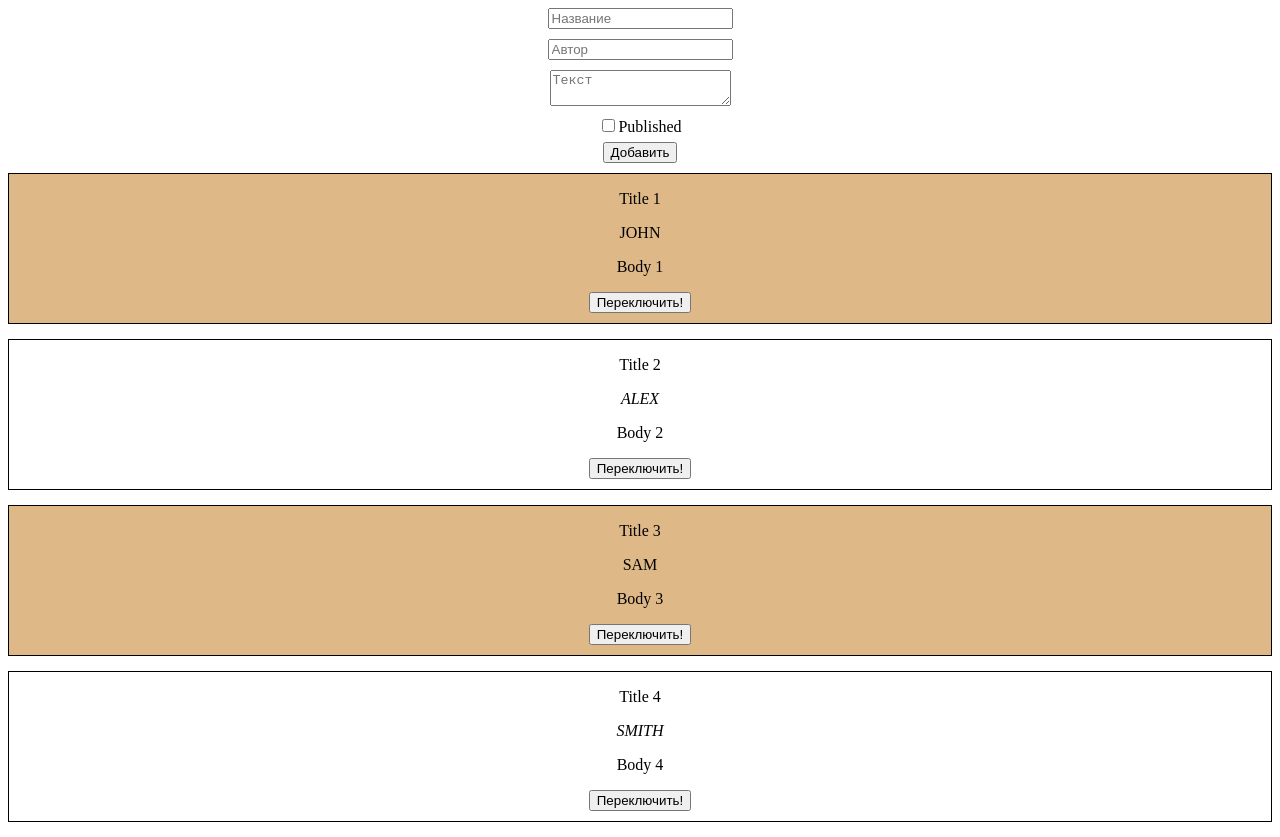
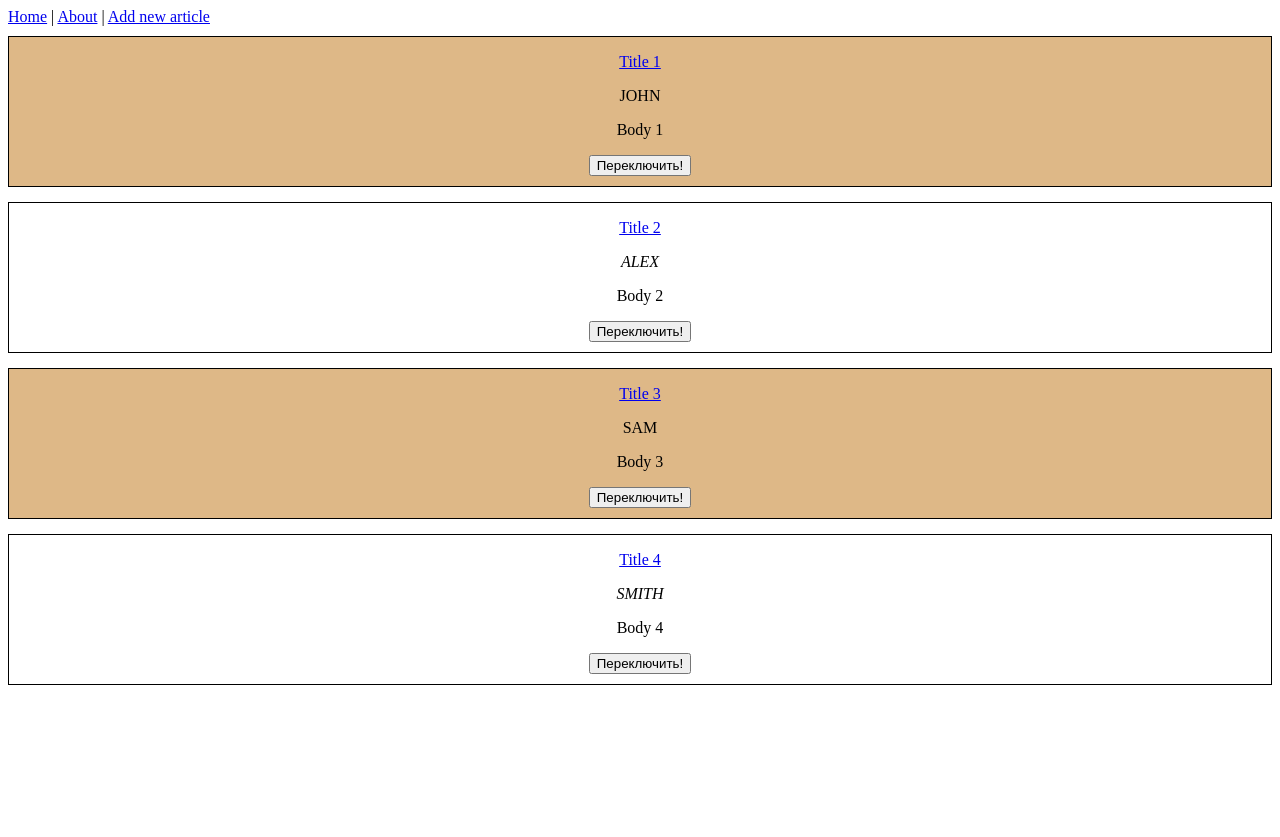
Before and after one commit to OlegNesterenkoZXC/VueJS, a Vue app: page / in a window 1280 px wide. After the commit the page ends 800 px from the top, so only its background shows below. Built offline with nearby package versions, Linux system fonts and the light colour scheme.

Commit message:
Practice 4

```diff
--- a/package.json
+++ b/package.json
@@ -9,13 +9,17 @@
   },
   "dependencies": {
     "core-js": "^3.8.3",
-		"vue": "^2.6.14"
+    "vue": "^2.6.14",
+    "vue-router": "^3.5.1",
+    "vuex": "^3.6.2"
   },
   "devDependencies": {
     "@babel/core": "^7.12.16",
     "@babel/eslint-parser": "^7.12.16",
     "@vue/cli-plugin-babel": "~5.0.0",
     "@vue/cli-plugin-eslint": "~5.0.0",
+    "@vue/cli-plugin-router": "~5.0.0",
+    "@vue/cli-plugin-vuex": "~5.0.0",
     "@vue/cli-service": "~5.0.0",
     "eslint": "^7.32.0",
     "eslint-plugin-vue": "^8.0.3",
--- a/src/App.vue
+++ b/src/App.vue
@@ -1,18 +1,25 @@
 <template>
 	<div id="app">
-		<ArticleList />
+		<nav>
+			<router-link to="/">Home</router-link> |
+			<router-link to="/about">About</router-link> |
+			<router-link to="/form">Add new article</router-link>
+		</nav>
+		<router-view />
 	</div>
 </template>
 
 <script>
-import ArticleList from './components/ArticleList.vue'
 
 export default {
 	name: 'App',
 	components: {
-		ArticleList,
 	},
 }
 </script>
 
-<style></style>
+<style>
+nav {
+	margin-bottom: 10px;
+}
+</style>
--- a/src/components/ArticleForm.vue
+++ b/src/components/ArticleForm.vue
@@ -5,12 +5,15 @@
 			<input v-model="article.author" placeholder="Автор" type="text">
 			<textarea v-model="article.body" placeholder="Текст" type="text"></textarea>
 			<label><input v-model="article.published" type="checkbox" name="" id="">Published</label>
-			<input v-on:click.prevent="$emit('add-article', article)" type="submit" value="Добавить">
+			<!-- <input v-on:click.prevent="$emit('add-article', article)" type="submit" value="Добавить"> -->
+			<input v-on:click.prevent="addArticle(article)" type="submit" value="Добавить">
 		</form>
 	</div>
 </template>
 
 <script>
+import store from '../store/index.js';
+
 export default {
 	name: 'ArticleForm',
 	data() {
@@ -21,6 +24,12 @@ export default {
 				body: '',
 				published: ''
 			}
+		}
+	},
+	methods: {
+		addArticle(article) {
+			store.addArticle(article);
+			this.$router.push('/');
 		}
 	}
 }
--- a/src/components/ArticleList.vue
+++ b/src/components/ArticleList.vue
@@ -1,73 +1,45 @@
 <template>
 	<div>
-		<ArticleForm v-on:add-article="addArticle($event)" />
-		<MyArticle v-for="article in articles" :key="article.id" :author="article.author" :body="article.body"
-			:title="article.title" :published="article.published" v-on:click="article.published = !article.published" />
+		<!-- <ArticleForm v-on:add-article="addArticle($event)" /> -->
+		<MyArticle v-for="article in this.$root.$data.articles" :key="article.id" :author="article.author"
+			:body="article.body" :title="article.title" :published="article.published" :id="article.id"
+			v-on:click="article.published = !article.published" />
 
 	</div>
 </template>
 
 <script>
-import MyArticle from './MyArticle.vue'
-import ArticleForm from './ArticleForm.vue';
+import MyArticle from './MyArticle.vue';
+// import ArticleForm from './ArticleForm.vue';
+import store from '../store/index.js';
 
 export default {
 	name: "ArticleList",
 	components: {
 		MyArticle,
-		ArticleForm
+		// ArticleForm
 	},
 	methods: {
+		// addArticle(article) {
+		// 	const newArticle = {
+		// 		id: this.articles.length + 1,
+		// 		published: false,
+		// 		...article
+		// 	}
+		// 	this.articles.push(newArticle);
+		// 	console.log(newArticle.title);
+		// }
 		addArticle(article) {
-			const newArticle = {
-				id: this.articles.length + 1,
-				published: false,
-				...article
-			}
-			this.articles.push(newArticle);
-			console.log(newArticle.title);
+			store.addArticle(article);
 		}
 	},
 
 	beforeMount: function () {
-		fetch('/articles.json')
-			.then(response => response.json())
-			.then(articles => { this.articles = articles.articles[0] });
-		console.log("fetch data")
-	},
-	data() {
-		return {
-			articles: [
-				{
-					id: 1,
-					title: "Title 1",
-					author: "John",
-					body: "Body 1",
-					published: false,
-				},
-				{
-					id: 2,
-					title: "Title 2",
-					author: "Alex",
-					body: "Body 2",
-					published: true,
-				},
-				{
-					id: 3,
-					title: "Title 3",
-					author: "Sam",
-					body: "Body 3",
-					published: false,
-				},
-				{
-					id: 4,
-					title: "Title 4",
-					author: "Smith",
-					body: "Body 4",
-					published: true,
-				},
-			]
-		};
+		// fetch('/articles.json')
+		// 	.then(response => response.json())
+		// 	.then(articles => { this.articles = articles.articles[0] });
+		// console.log("fetch data")
+
 	},
 }
 </script>
--- a/src/components/MyArticle.vue
+++ b/src/components/MyArticle.vue
@@ -1,40 +1,55 @@
 <template>
 	<div class="article" :class="{ notPublished: !published }">
-		<p>{{ title }}</p>
+		<p>
+			<router-link :to="articleUrl">{{ title }}</router-link>
+		</p>
 		<p :style="{ fontStyle: fStyle }">{{ upperAuthor }}</p>
 		<p>{{ body }}</p>
-		<button @click.prevent="$emit('click')"> Переключить!</button>
+		<!-- <button @click.prevent="$emit('click')"> Переключить!</button> -->
+		<button @click.prevent="switchPublished()"> Переключить!</button>
 	</div>
 </template>
 
 <script>
+import { RouterLink } from 'vue-router';
+import store from '../store/index.js';
+
 export default {
-	name: 'My-Article',
+	name: "My-Article",
 	props: {
+		id: Number,
 		title: String,
 		author: {
 			type: String,
-			default: '',
+			default: "",
 		},
 		body: String,
 		published: {
 			type: Boolean,
-			required: true,
+		}
+	},
+	methods: {
+		switchPublished() {
+			store.switchPublished(this.id)
 		}
 	},
 	computed: {
 		fStyle() {
-			return this.published ? 'italic' : 'normal';
+			return this.published ? "italic" : "normal";
 		},
 		upperAuthor() {
 			return this.author.toUpperCase();
+		},
+		articleUrl() {
+			return '/article/' + this.id;
 		}
 	},
 	watch: {
 		published() {
-			console.log(this.title + " " + this.published)
+			console.log(this.title + " " + this.published);
 		}
-	}
+	},
+	components: { RouterLink }
 }
 </script>
 
--- a/src/main.js
+++ b/src/main.js
@@ -1,9 +1,14 @@
 import Vue from 'vue'
 import App from './App.vue'
+import router from './router'
+import store from './store'
 
 Vue.config.productionTip = false
 
+store.fetchArticles();
 
 new Vue({
-	render: h => h(App),
+	router,
+	data: store.state,
+	render: h => h(App)
 }).$mount('#app')
--- /dev/null
+++ b/src/router/index.js
@@ -0,0 +1,43 @@
+import Vue from 'vue'
+import VueRouter from 'vue-router'
+import ArticleList from '../components/ArticleList.vue'
+import ArticleForm from '../components/ArticleForm.vue'
+import MyArticle from '../components/MyArticle.vue'
+import store from '../store'
+
+Vue.use(VueRouter)
+
+const routes = [
+	{
+		path: '/',
+		name: 'articles',
+		component: ArticleList
+	},
+	{
+		path: '/form',
+		name: 'addArticle',
+		component: ArticleForm
+	},
+	{
+		path: '/article/:id',
+		name: 'Article',
+		component: MyArticle,
+		props: (route) => store.state.articles.find((x) => x.id == route.params.id)
+	},
+	{
+		path: '/about',
+		name: 'about',
+		// route level code-splitting
+		// this generates a separate chunk (about.[hash].js) for this route
+		// which is lazy-loaded when the route is visited.
+		component: () => import(/* webpackChunkName: "about" */ '../views/AboutView.vue')
+	}
+]
+
+const router = new VueRouter({
+	mode: 'history',
+	base: process.env.BASE_URL,
+	routes
+})
+
+export default router
--- /dev/null
+++ b/src/store/index.js
@@ -0,0 +1,26 @@
+const store = {
+	state: {
+		articles: []
+	},
+	fetchArticles() {
+		fetch('/articles.json')
+			.then(response => response.json())
+			.then(articles => { this.state.articles = articles.articles[0] });
+		console.log("fetch data")
+	},
+	addArticle(article) {
+		const newArticle = {
+			id: this.state.articles.length + 1,
+			published: false,
+			...article
+		}
+		this.state.articles.push(newArticle);
+		console.log(newArticle.title);
+	},
+	switchPublished(id) {
+		const article = this.state.articles.find(element => element.id == id)
+		article.published = !article.published
+	}
+}
+
+export default store
--- /dev/null
+++ b/src/views/AboutView.vue
@@ -0,0 +1,5 @@
+<template>
+  <div class="about">
+    <h1>This is an about page</h1>
+  </div>
+</template>
```
Also changed, not shown: src/views/HomeView.vue (added, +18 -0 lines), 1 other file (tests, documents, lock files or other folders). Lines whose indentation alone changed are shown as unchanged.
